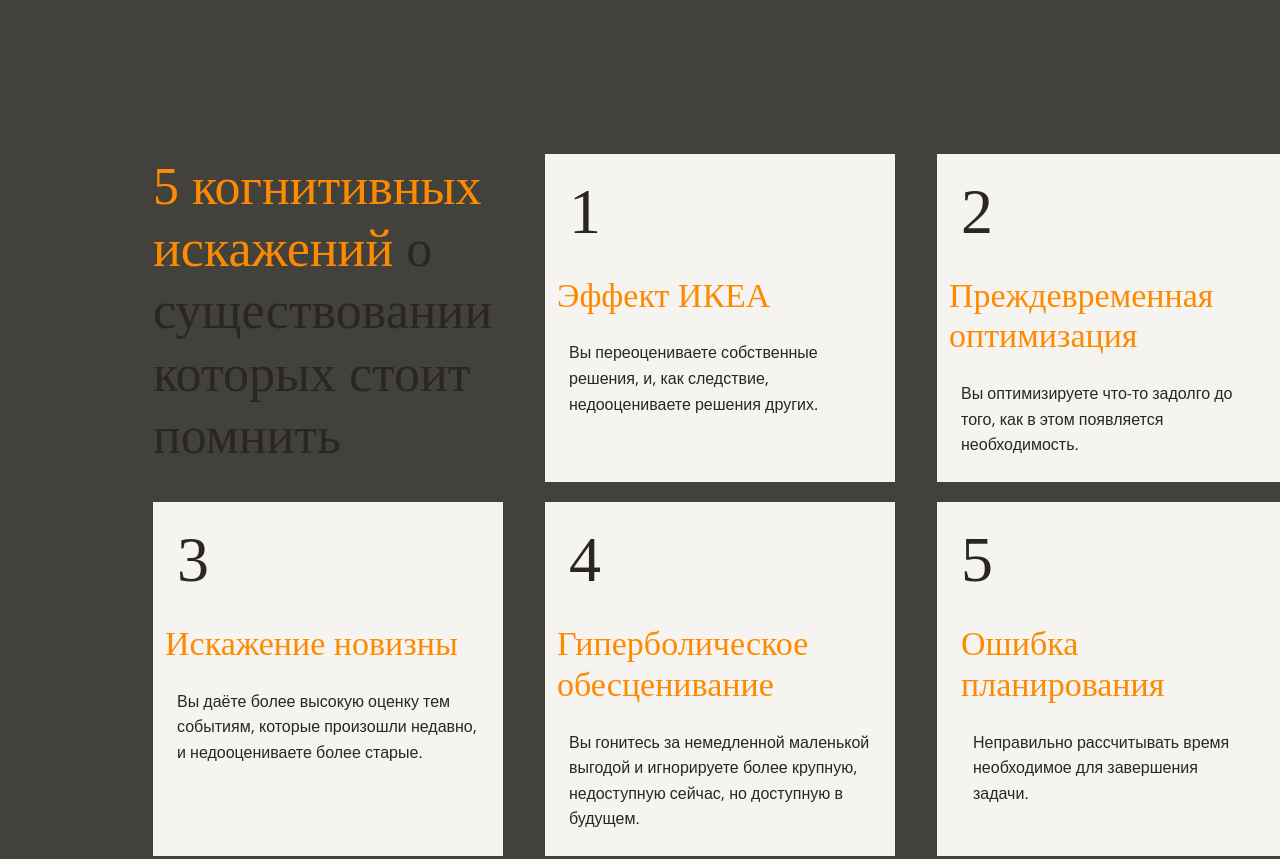
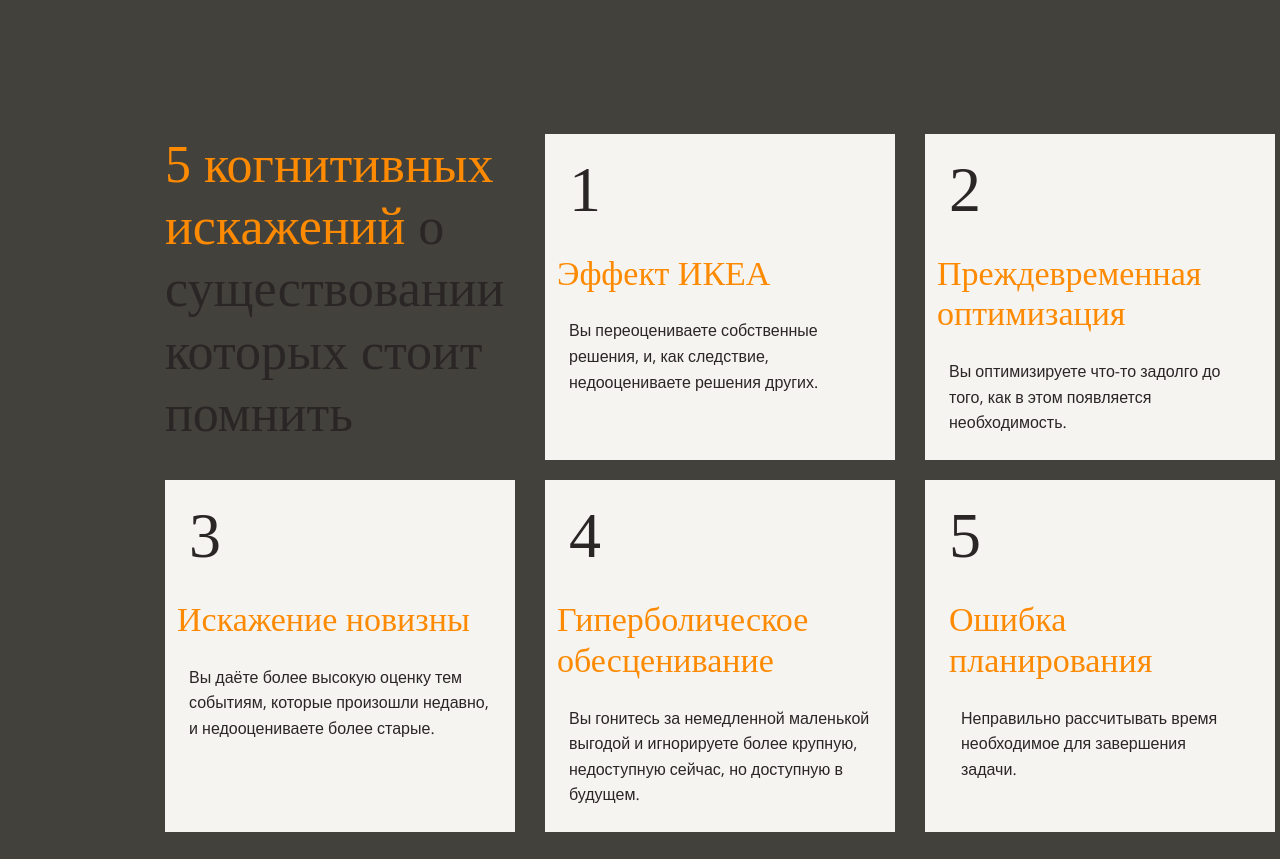
Before and after one commit to Lemonesy/layout-designer-project-lvl1, a plain HTML site: page src/index.html in a window 1280 px wide. Shown: the part 1760-2619 px from the top of the page. Drawn offline with nearby package versions, Linux system fonts and the light colour scheme; grey boxes are pictures that could not be loaded; a web font is replaced by a local one.

Commit message:
corr nav

```diff
--- a/src/style.css
+++ b/src/style.css
@@ -155,8 +155,8 @@ position: absolute;
     /* flex-direction: column; */
     flex-wrap: wrap;
     justify-content:space-between;
-  margin: 0 -12px;
-  /* gap: 20px; */
+  /* margin: 0 -12px; */
+  gap: 20px;
 
 }
 .card{
@@ -192,8 +192,8 @@ margin-bottom: 32px;
     /* flex: 0 1 31%; */
     /* padding: 0px 12px; */
         width: 350px;
-        margin-top: 20px;
-        padding-top: 2px;
+        /* margin-top: 20px; */
+        /* padding-top: 2px; */
 
 }
 .nav-title {
```
